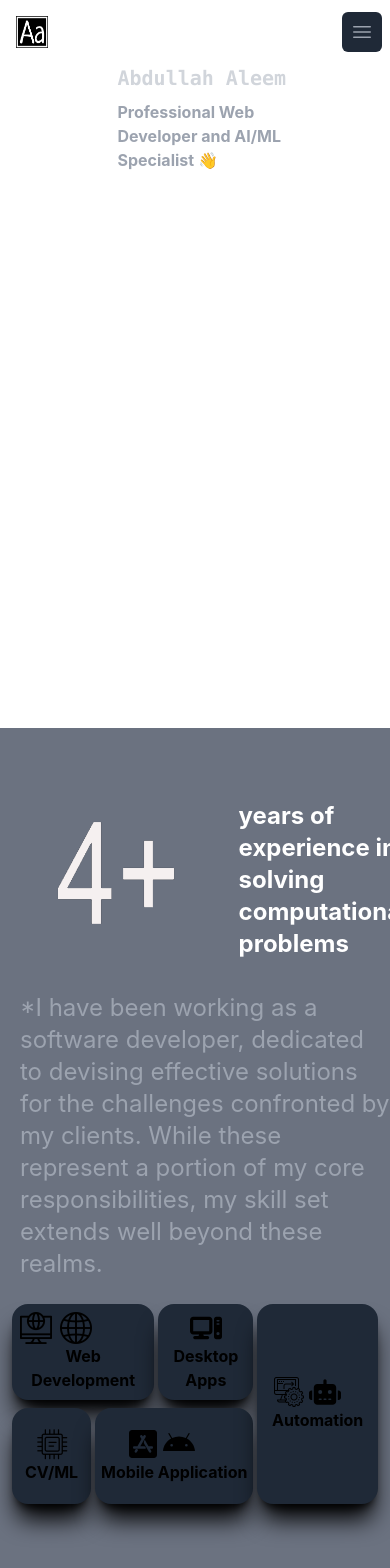
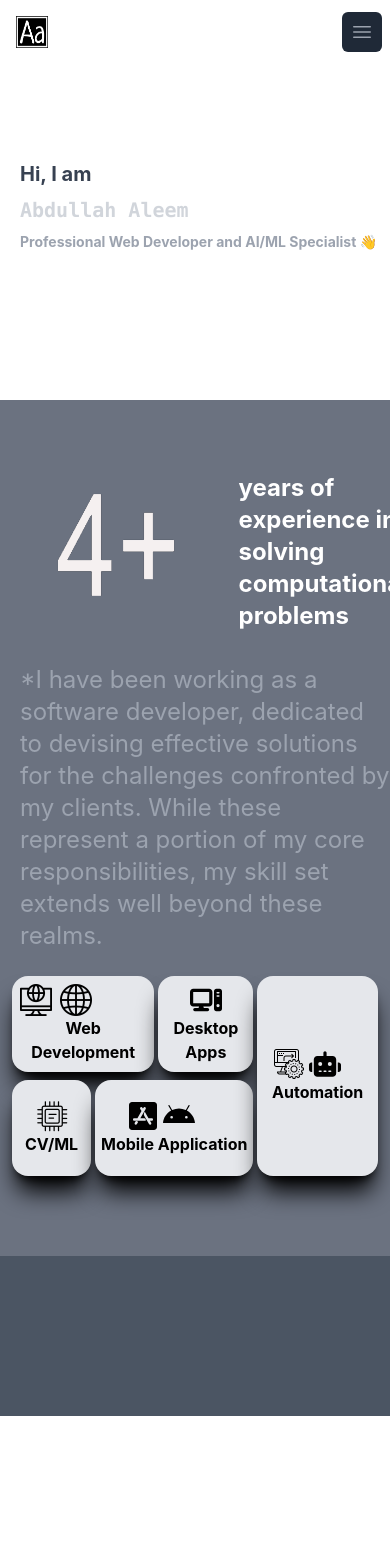
Before and after one commit to abdullah-aleem/Portfolio, a React (Create React App) app in the folder website/: page / in a window 390 px wide. Shown: the top 1568 px of the page. After the commit the page ends 1416 px from the top, so only its background shows below. Built offline with nearby package versions, Linux system fonts and the light colour scheme.

Commit message:
Changes_Mobile_size_profile

```diff
--- a/website/src/components/Profile.js
+++ b/website/src/components/Profile.js
@@ -36,15 +36,15 @@ function Profile() {
 
     return (
         <  >
-            <div   className="flex flex-col mt-7 pb-10 overflow-hidden md:flex-row md:pb-0 md:pt-10 bg-white [height:700px]">
+            <div   className="flex flex-col pt-40 pb-10 overflow-hidden md:flex-row md:pb-0 md:pt-10 bg-white [height:400px] md:[height:700px]">
 
-                <div className="w-full md:w-2/3  ml-5 md:ml-10 flex flex-row justify-center " >
+                <div className="w-full md:w-2/3  ml-5 md:ml-10 flex flex-row md:justify-center " >
 
-                    <div className='w-2/4 flex flex-col justify-center  [&>h1]:font-bold' >
+                    <div className='w-full md:w-2/4 flex flex-col md:justify-center  [&>h1]:font-bold' >
 
                         <h1 className="text-xl md:text-xl lg:text-5xl font-Times New Roman mb-2 text-gray-700 ">Hi, I am </h1>
                         <h1 className=" text-xl md:text-xl lg:text-5xl font-mono  mb-2 text-gray-300 ">Abdullah Aleem </h1>
-                        <p className='text-md text-gray-400 font-bold '>Professional Web Developer and AI/ML Specialist 👋</p>
+                        <p className='text-sm text-gray-400 font-bold '>Professional Web Developer and AI/ML Specialist 👋</p>
 
 
                     </div>
--- a/website/src/components/Services.js
+++ b/website/src/components/Services.js
@@ -176,14 +176,14 @@ export default function Services() {
       <div className=' flex md:hidden mt-6'>
         <div className='ml-3 w-full flex flex-col '>
           <div className=' flex flex-row justify-between w-3/3'>
-            <button className=' h-24 w-3/4 bg-gray-800 rounded-2xl shadow-xl shadow-black/100 font-bold' onClick={(e) => { e.preventDefault(); handleClick(1) }}>
+            <button className=' h-24 w-3/4 bg-gray-200 rounded-2xl shadow-xl shadow-black/100 font-bold' onClick={(e) => { e.preventDefault(); handleClick(1) }}>
               <div className='flex flex-row'>
                 <img alt="" src={webs} className='ml-2 h-8 w-8' />
                 <img alt="" src={webs2} className='ml-2 h-8 w-8' />
               </div>
               Web Development
             </button>
-            <button className='ml-1 h-24 w-2/4 bg-gray-800 rounded-2xl shadow-xl shadow-black/100 font-bold' onClick={(e) => { e.preventDefault(); handleClick(2) }} >
+            <button className='ml-1 h-24 w-2/4 bg-gray-200 rounded-2xl shadow-xl shadow-black/100 font-bold' onClick={(e) => { e.preventDefault(); handleClick(2) }} >
               <div className='flex flex-row'>
                 <img alt="" src={moniter} className='ml-8 h-8 w-8' />
 
@@ -194,14 +194,14 @@ export default function Services() {
           </div>
 
           <div className='mt-2 flex flex-row justify-between w-3/3 '>
-            <button className=' h-24 w-1/3 bg-gray-800 rounded-2xl shadow-xl shadow-black/100 font-bold' onClick={(e) => { e.preventDefault(); handleClick(3) }} >
+            <button className=' h-24 w-1/3 bg-gray-200 rounded-2xl shadow-xl shadow-black/100 font-bold' onClick={(e) => { e.preventDefault(); handleClick(3) }} >
               <div className='flex flex-row '>
                 <img alt="" src={cv2} className='ml-6 h-8 w-8' />
 
               </div>
               CV/ML
             </button>
-            <button className='ml-1 h-24 w-2/3 bg-gray-800 rounded-2xl shadow-xl shadow-black/100 font-bold' onClick={(e) => { e.preventDefault(); handleClick(4) }} >
+            <button className='ml-1 h-24 w-2/3 bg-gray-200 rounded-2xl shadow-xl shadow-black/100 font-bold' onClick={(e) => { e.preventDefault(); handleClick(4) }} >
               <div className='flex flex-row '>
                 <img alt="" src={ios} className='ml-8 h-8 w-8' />
                 <img alt="" src={and} className='ml-1 h-8 w-8' />
@@ -212,7 +212,7 @@ export default function Services() {
 
           </div>
         </div>
-        <button className='ml-1 h-50 w-2/4 mr-3 bg-gray-800 rounded-2xl shadow-xl shadow-black/100 font-bold' onClick={(e) => { e.preventDefault(); handleClick(5) }} >
+        <button className='ml-1 h-50 w-2/4 mr-3 bg-gray-200 rounded-2xl shadow-xl shadow-black/100 font-bold' onClick={(e) => { e.preventDefault(); handleClick(5) }} >
           <div className='flex flex-row'>
             <img alt="" src={automation} className='ml-4 h-8 w-8 [pointerEvents:none]' />
             <img alt="" src={automation2} className='ml-1 h-8 w-8 [pointerEvents:none]' />
```
